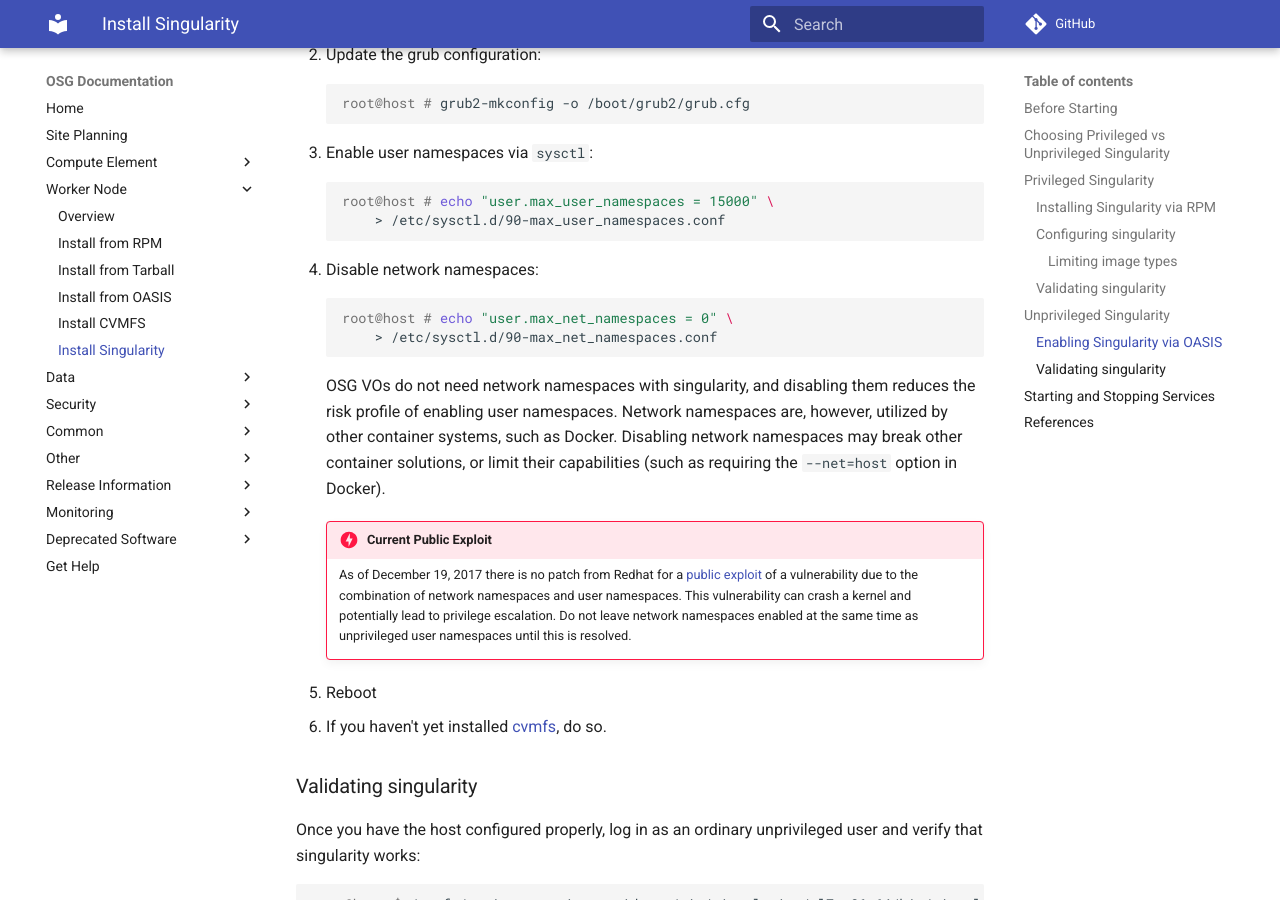
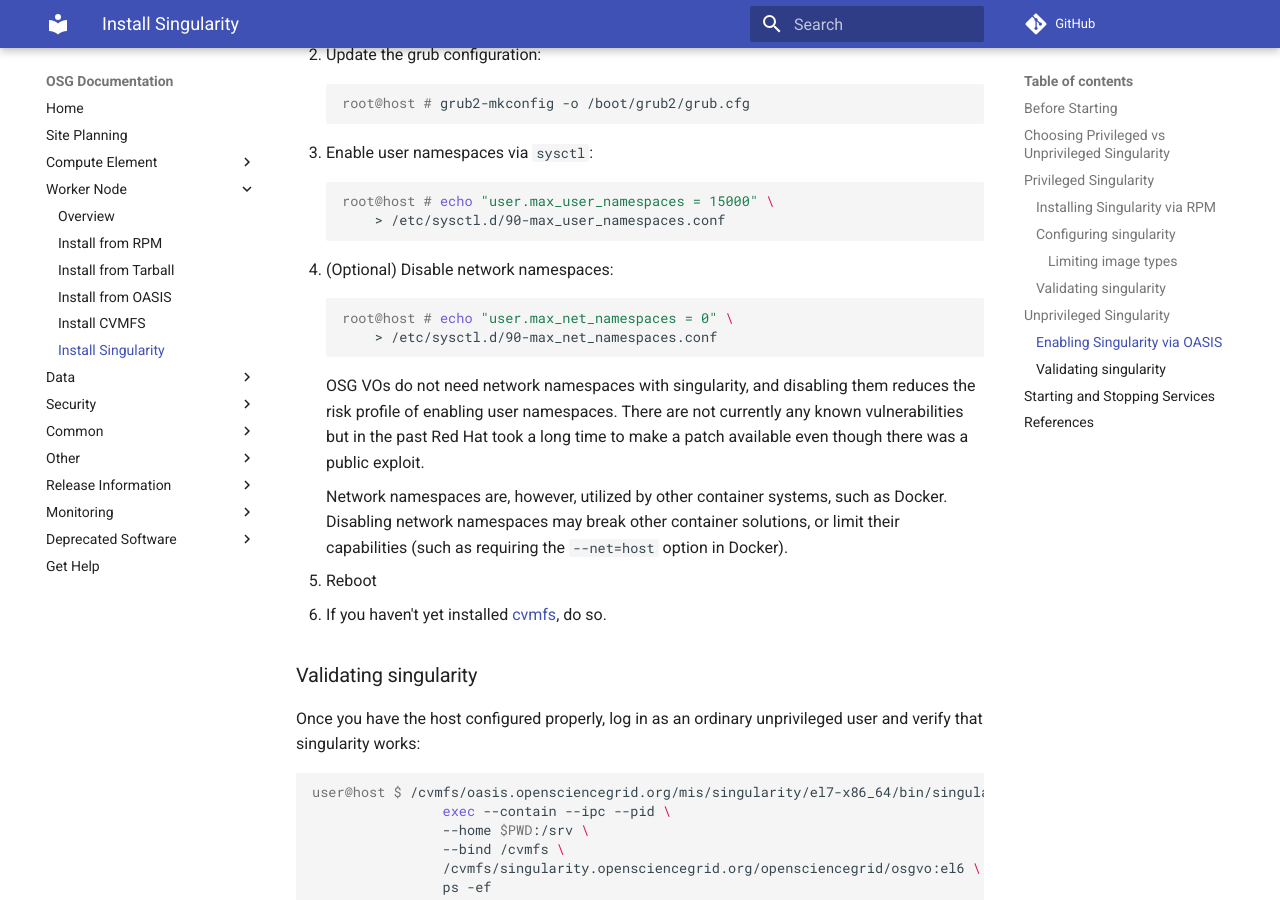
Before and after one commit to osg-htc/docs, an MkDocs documentation site: the page built from docs/worker-node/install-singularity.md, in a window 1280 px wide and 900 px high, scrolled down 3744 px. Built offline with MkDocs 1.6.1 and Material for MkDocs 9.7.7, drawn with Linux system fonts in a browser that asks for light colours; comment, search, counter and statistics services are not loaded; old or Windows-style settings are respelled for this version of MkDocs.

Commit message:
remove public exploit warning

```diff
--- a/docs/worker-node/install-singularity.md
+++ b/docs/worker-node/install-singularity.md
@@ -174,7 +174,7 @@ singularity to be run as an unprivileged user via CVMFS:
         root@host # echo "user.max_user_namespaces = 15000" \
             > /etc/sysctl.d/90-max_user_namespaces.conf
 
-1. Disable network namespaces:
+1. (Optional) Disable network namespaces:
 
         :::console
         root@host # echo "user.max_net_namespaces = 0" \
@@ -182,19 +182,14 @@ singularity to be run as an unprivileged user via CVMFS:
 
     OSG VOs do not need network namespaces with singularity, and
     disabling them reduces the risk profile of enabling user
-    namespaces.  Network namespaces are, however, utilized by other
-    container systems, such as Docker.  Disabling network namespaces
-    may break other container solutions, or limit their capabilities
-    (such as requiring the `--net=host` option in Docker).
+    namespaces.  There are not currently any known vulnerabilities but
+    in the past Red Hat took a long time to make a patch available
+    even though there was a public exploit.
 
-    !!! danger "Current Public Exploit"
-        As of December 19, 2017 there is no patch from Redhat for a
-        [public exploit](https://access.redhat.com/security/cve/CVE-2017-16939)
-        of a vulnerability due to the combination of network namespaces
-        and user namespaces.  This vulnerability can crash a kernel and
-        potentially lead to privilege escalation.  Do not leave network
-        namespaces enabled at the same time as unprivileged user
-        namespaces until this is resolved.
+    Network namespaces are, however, utilized by other container
+    systems, such as Docker.  Disabling network namespaces may break
+    other container solutions, or limit their capabilities (such as
+    requiring the `--net=host` option in Docker).
 
 1. Reboot
 1. If you haven't yet installed [cvmfs](install-cvmfs), do so.
```
